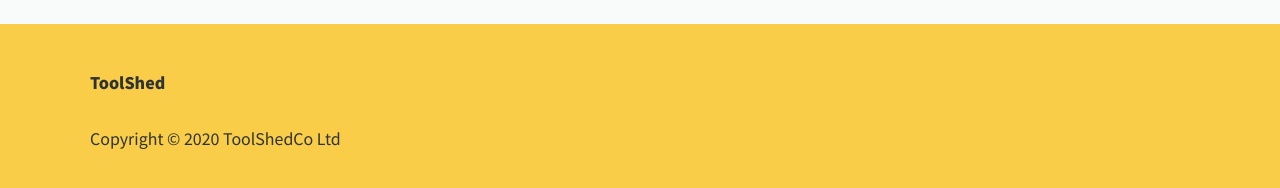
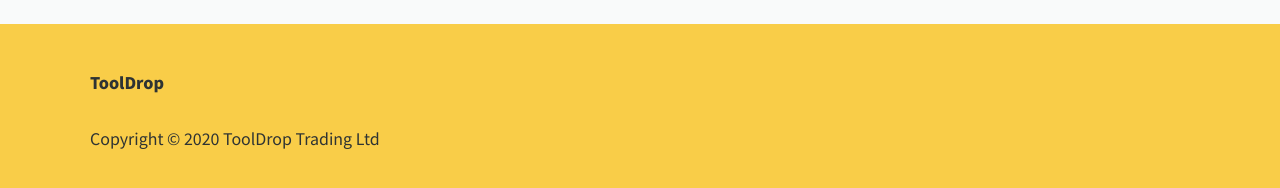
Before and after one commit to robbaile/builderoo, a Next.js app: page / in a window 1280 px wide. Shown: the part 1589-1777 px from the top of the page. Built offline with nearby package versions, Linux system fonts and the light colour scheme.

Commit message:
tooldrop

```diff
--- a/components/Footer/footer.js
+++ b/components/Footer/footer.js
@@ -5,9 +5,9 @@
     return (
         <footer className={styles.footer}>
             <div className={styles.footerInner}>
-                <p className={logoStyles.logo}>ToolShed</p>
+                <p className={logoStyles.logo}>ToolDrop</p>
                 <div className={styles.footerLinks}>
-                    <p>Copyright © 2020 ToolShedCo Ltd</p>
+                    <p>Copyright © 2020 ToolDrop Trading Ltd</p>
                     <div>
                         {/* <a className={styles.footerLink}  href="#0">About</a>
                         <a className={styles.footerLink} href="#0">Contact</a> */}
```
